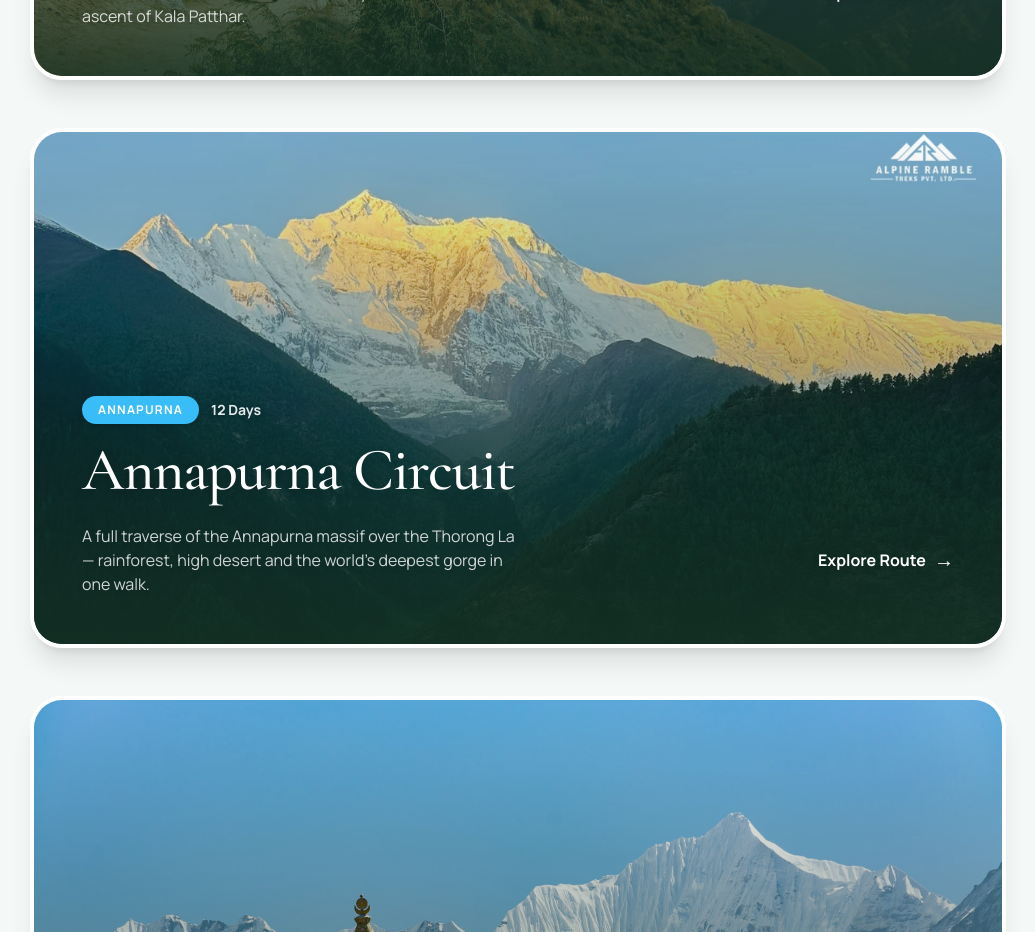
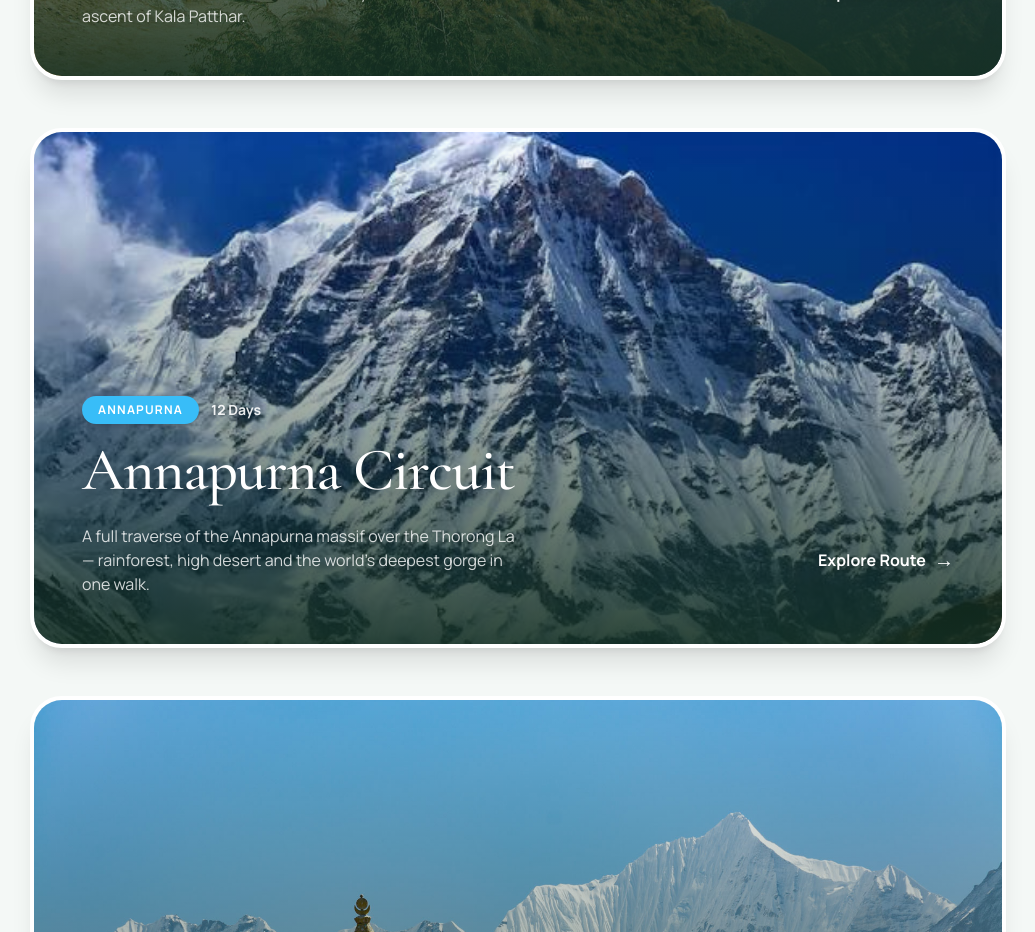
Before and after one commit to bibas01/explorewithmidhun, a Next.js app: page / in a window 1280 px wide. Shown: the part 4260-5192 px from the top of the page, without its empty margins (122-1157 px from the left). Built offline with nearby package versions, Linux system fonts and the light colour scheme.

Commit message:
A-c hero change

```diff
--- a/data/treks.ts
+++ b/data/treks.ts
@@ -79,7 +79,7 @@ export const treks: Trek[] = [
     season: "Mar–May · Sep–Nov",
     summary:
       "A full traverse of the Annapurna massif over the Thorong La — rainforest, high desert and the world's deepest gorge in one walk.",
-    heroImage: "/images/treks/ac-hero.webp",
+    heroImage: "/images/treks/ac-hero.jpg",
     gallery: [
       "/images/treks/ac-1.webp",
       "/images/treks/ac-2.webp",
```
Also changed, not shown: public/images/treks/ac-hero.jpg (added), public/images/treks/ac-hero.webp (deleted).
